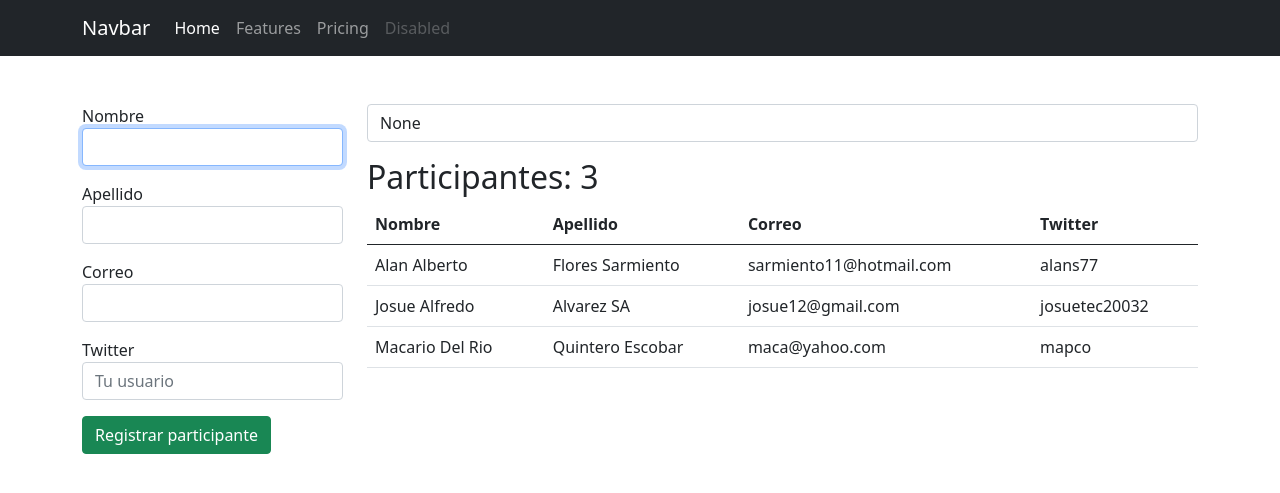
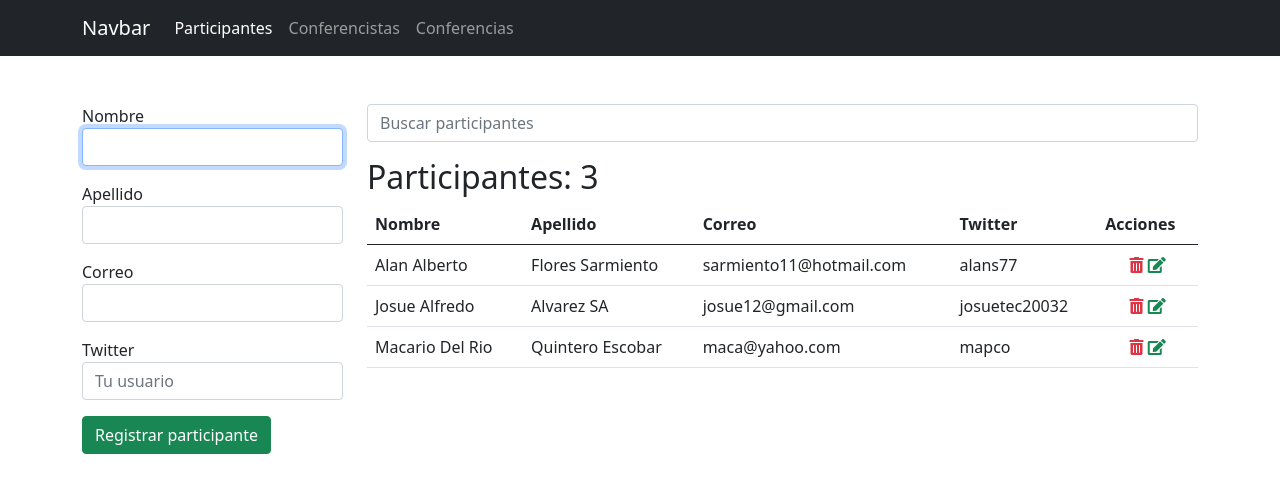
Before and after one commit to Alan-Hns/conferencias_NegociosWeb, a Django app: page /participantes/ in a window 1280 px wide. Shown: the top 493 px of the page. Run offline with Django 3.2, Linux system fonts and the light colour scheme; data comes from the database, SQL or seed files in the repository; both versions use the stored data as it was after the commit; some libraries are stand-ins or nearby versions.

Commit message:
Menu, iconos, participantes

```diff
--- a/app_registro/templates/registro/conferencistas.html
+++ b/app_registro/templates/registro/conferencistas.html
@@ -40,13 +40,13 @@
             {% if messages %}
                 <div class="alert alert-success mb-2">
                     {% for message in messages %}
-                        {{ message }}
+                        {{ message|safe }}
                     {% endfor %}
                 </div>
             {% endif %}
 
             <form action="" method="GET">
-                <input type="search" name="q" value="{{ q }}" class="form-control" placeholder="Buscar conferencistas">
+                <input type="search" name="q" value="{{ q|default_if_none:'' }}" class="form-control" placeholder="Buscar conferencistas">
             </form>
 
             <h2 class="mt-3">Conferencistas: {{ conferencistas.count }}</h2>
--- a/app_registro/templates/registro/index.html
+++ b/app_registro/templates/registro/index.html
@@ -6,7 +6,6 @@
 
 {% block container %}
 
-    <a href="{% url 'participantes' %}">Ir a participantes</a><br></br>
-    <a href="{% url 'conferencistas' %}">Ir a conferencistas</a>
+    <h1>Home Page</h1>
 
 {% endblock %}
--- a/app_registro/templates/registro/participantes.html
+++ b/app_registro/templates/registro/participantes.html
@@ -10,30 +10,38 @@
     <div class="row">
         <!-- formulario -->
         <div class="col-3">
+            {% if p %}
+            <form action="{% url 'editar_participante' p.id %}" method="post">
+            {% else %}
             <form action="{% url 'participantes' %}" method="post">
+            {% endif %}
                 {% csrf_token %}
                 <div class="mb-3">
                     <label for="nombre">Nombre</label>
-                    <input type="text" name="nombre" id="nombre" class="form-control" required autofocus>
+                    <input type="text" value="{{ p.nombre }}" name="nombre" id="nombre" class="form-control" required autofocus>
                 </div>
 
                 <div class="mb-3">
                     <label for="apellido">Apellido</label>
-                    <input type="text" name="apellido" id="apellido" class="form-control" required>
+                    <input type="text" value="{{ p.apellido }}" name="apellido" id="apellido" class="form-control" required>
                 </div>
 
                 <div class="mb-3">
                     <label for="correo">Correo</label>
-                    <input type="email" name="correo" id="correo" class="form-control" required>
+                    <input type="email" value="{{ p.correo }}" name="correo" id="correo" class="form-control" required>
                 </div>
 
                 <div class="mb-3">
                     <label for="twitter">Twitter</label>
-                    <input type="text" name="twitter" id="twitter" class="form-control" placeholder="Tu usuario" required>
+                    <input type="text" value="{{ p.twitter }}" name="twitter" id="twitter" class="form-control" placeholder="Tu usuario" required>
                 </div>
 
                 <div class="mb-3">
+                    {% if p %}
+                    <input type="submit" class="btn btn-success" value="Actualizar participante">
+                    {% else %}
                     <input type="submit" class="btn btn-success" value="Registrar participante">
+                    {% endif %}
                 </div>
             </form>
         </div>
@@ -45,13 +53,13 @@
             {% if messages %}
                 <div class="alert alert-success mb-2">
                     {% for message in messages %}
-                        {{ message }}
+                        {{ message|safe }}
                     {% endfor %}
                 </div>
             {% endif %}
 
             <form action="" method="GET">
-                <input type="search" name="q" value="{{ q }}" class="form-control" placeholder="Buscar participantes">
+                <input type="search" name="q" value="{{ q|default_if_none:'' }}" class="form-control" placeholder="Buscar participantes">
             </form>
 
             <h2 class="mt-3">Participantes: {{ participantes.count }}</h2>
@@ -62,6 +70,7 @@
                         <th>Apellido</th>
                         <th>Correo</th>
                         <th>Twitter</th>
+                        <th>Acciones</th>
                     </tr>
                 </thead>
                 <tbody>
@@ -70,11 +79,17 @@
                         <td>{{ p.nombre }}</td>
                         <td>{{ p.apellido }}</td>
                         <td>{{ p.correo }}</td>
-                        <td>{{ p.twitter|default_if_none:'-' }}</td>
+                        <td>
+                            {{ p.twitter|default_if_none:'-' }}
+                        </td>
+                        <td class="text-center">
+                            <a onclick="if (!confirm('Confirme la eliminacion')) return false;" href="{% url 'eliminar_participante' p.id %}" class="text-danger"><span class="fas fa-trash-alt"></span></a>
+                            <a href="{% url 'editar_participante' p.id %}" class="text-success"><span class="fas fa-edit"></span></a>
+                        </td>
                     </tr>
                     {% empty %}
                     <tr>
-                        <td colspan="4" class="text-danger text-center">No se encontraron participantes</td>
+                        <td colspan="5" class="text-danger text-center">No se encontraron participantes</td>
                     </tr>
                     {% endfor %}
                 </tbody>
--- a/app_registro/views.py
+++ b/app_registro/views.py
@@ -1,7 +1,14 @@
-from django.shortcuts import render, redirect
-from django.http import HttpResponse, JsonResponse
+from django.shortcuts import render, redirect, get_object_or_404
+from django.http import HttpResponse, JsonResponse, Http404
 from django.contrib import messages
+from django.urls import reverse
 from .models import Participante, Conferencista
+from telegram import Bot
+
+TOKEN = '1725870856:AAH0NGgaI-AimtBNOa2sPnRyxpdFDYb_mis'
+GROUP_ID = -1001204226775
+
+bot = Bot(token=TOKEN)
 
 def index(request):
     return render(request, 'registro/index.html')
@@ -16,7 +23,16 @@ def participantes(request):
         p = Participante(nombre=nombre, apellido=apellido, correo=correo, twitter=twitter)
         p.save()
 
-        messages.add_message(request, messages.INFO, f'El participante {nombre} {apellido} ha sido registrado con exito')
+        msj = f'El participante {nombre} {apellido} ha sido registrado con exito.'
+
+        #codigo para enviar un mensaje a grupo de telegram
+
+        try:
+            bot.send_message(chat_id=GROUP_ID, text=msj)
+        except Exception as e:
+            msj += f'<br/><strong>{e}</strong>'
+
+        messages.add_message(request, messages.INFO, msj)
 
         # return JsonResponse({
         #     'nombre': nombre,
@@ -36,6 +52,7 @@ def participantes(request):
 
     # Metodo GET, PUT, PATCH, DELETE
     #Realizar un query set con el ORM de django
+    activo = 'participantes'
     q = request.GET.get('q')
 
     if q:
@@ -43,6 +60,7 @@ def participantes(request):
     else:
         data = Participante.objects.all().order_by('nombre')
     ctx = {
+        'activo': activo,
         'participantes': data,
         'q':q
     }
@@ -60,6 +78,7 @@ def conferencistas(request):
 
         messages.add_message(request, messages.INFO, f'El conferencista {nombre} {apellido} ha sido registrado con exito')
 
+    activo = 'conferencistas'
     q = request.GET.get('q')
 
     if q:
@@ -67,8 +86,39 @@ def conferencistas(request):
     else:
         data = Conferencista.objects.all().order_by('nombre')
     ctx = {
+        'activo':activo,
         'conferencistas': data,
         'q':q
     }
 
     return render(request, 'registro/conferencistas.html', ctx)
+
+def eliminar_participante(request, id):
+    Participante.objects.get(pk=id).delete()
+    return redirect(reverse('participantes'))
+
+def editar_participante(request, id):
+    par = get_object_or_404(Participante, pk=id)
+
+    if request.method == 'POST':
+        nombre = request.POST.get('nombre')
+        apellido = request.POST.get('apellido')
+        correo = request.POST.get('correo')
+        twitter = request.POST.get('twitter')
+
+        par.nombre = nombre
+        par.apellido = apellido
+        par.correo = correo
+        par.twitter = twitter
+        par.save()
+
+    #par = Participante.objects.get(pk=id)
+    data = Participante.objects.all().order_by('nombre')
+
+    ctx = {
+        'activo': 'participantes',
+        'participantes': data,
+        'p': par
+    }
+
+    return render(request, 'registro/participantes.html', ctx)
--- a/conferencias/urls.py
+++ b/conferencias/urls.py
@@ -22,4 +22,6 @@ urlpatterns = [
     path('', views.index, name='index'),
     path('participantes/', views.participantes, name="participantes"),
     path('conferencistas/', views.conferencistas, name='conferencistas'),
+    path('participantes/<int:id>/eliminar/', views.eliminar_participante, name='eliminar_participante'),
+    path('participantes/<int:id>/editar/', views.editar_participante, name='editar_participante'),
 ]
--- a/global_templates/base.html
+++ b/global_templates/base.html
@@ -6,20 +6,20 @@
     <meta name="viewport" content="width=device-width, initial-scale=1.0">
     <title>{% block title %}{% endblock %}</title>
     <link href="https://cdn.jsdelivr.net/npm/bootstrap@5.0.1/dist/css/bootstrap.min.css" rel="stylesheet" integrity="sha384-+0n0xVW2eSR5OomGNYDnhzAbDsOXxcvSN1TPprVMTNDbiYZCxYbOOl7+AMvyTG2x" crossorigin="anonymous">
+    <link href="https://pro.fontawesome.com/releases/v5.10.0/css/all.css" rel="stylesheet" integrity="sha384-AYmEC3Yw5cVb3ZcuHtOA93w35dYTsvhLPVnYs9eStHfGJvOvKxVfELGroGkvsg+p" crossorigin="anonymous"/>
 </head>
 <body>
     <nav class="navbar navbar-expand-lg navbar-dark bg-dark">
         <div class="container">
-          <a class="navbar-brand" href="#">Navbar</a>
+          <a class="navbar-brand" href="/">Navbar</a>
           <button class="navbar-toggler" type="button" data-bs-toggle="collapse" data-bs-target="#navbarNavAltMarkup" aria-controls="navbarNavAltMarkup" aria-expanded="false" aria-label="Toggle navigation">
             <span class="navbar-toggler-icon"></span>
           </button>
           <div class="collapse navbar-collapse" id="navbarNavAltMarkup">
             <div class="navbar-nav">
-              <a class="nav-link active" aria-current="page" href="/">Home</a>
-              <a class="nav-link" href="#">Features</a>
-              <a class="nav-link" href="#">Pricing</a>
-              <a class="nav-link disabled" href="#" tabindex="-1" aria-disabled="true">Disabled</a>
+              <a class="nav-link {% if activo == 'participantes'  %}active{% endif %}" href="{% url 'participantes' %}">Participantes</a>
+              <a class="nav-link {% if activo == 'conferencistas'  %}active{% endif %}" href="{% url 'conferencistas' %}">Conferencistas</a>
+              <a class="nav-link {% if activo == 'conferencias'  %}active{% endif %}" href="#">Conferencias</a>
             </div>
           </div>
         </div>
```
Also changed, not shown: db.sqlite3.
